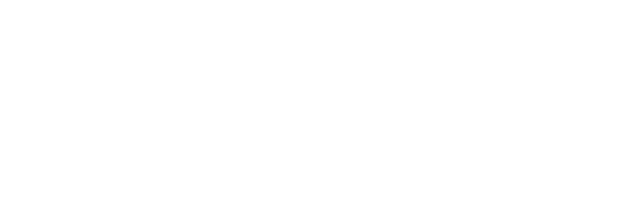
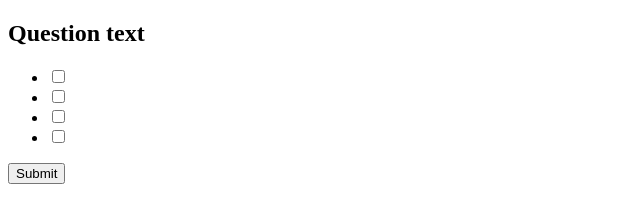
Before and after one commit to captainleftovers/myOnePieceQuizApp, a plain HTML site: page index.html in a window 1280 px wide. Shown: the whole page, without its empty margins (0-640 px from the left). Drawn offline with Linux system fonts and the light colour scheme.

Commit message:
Update index.html

```diff
--- a/index.html
+++ b/index.html
@@ -9,7 +9,24 @@
         <script src="script.js" defer></script>
     </head>
         <body>
-
+            <div class="quiz-container">
+                    <h2>Question text</h2>
+                    <ul>
+                        <li><input type="checkbox">
+                            <label for=""></label>
+                        </li>
+                        <li><input type="checkbox">
+                            <label for=""></label>
+                        </li>
+                        <li><input type="checkbox">
+                            <label for=""></label>
+                        </li>
+                        <li><input type="checkbox">
+                            <label for=""></label>
+                        </li>
+                    </ul>
+                    <button>Submit</button>
+                </div>
 
         </body>
 </html>
```
Lines whose indentation alone changed are shown as unchanged.
